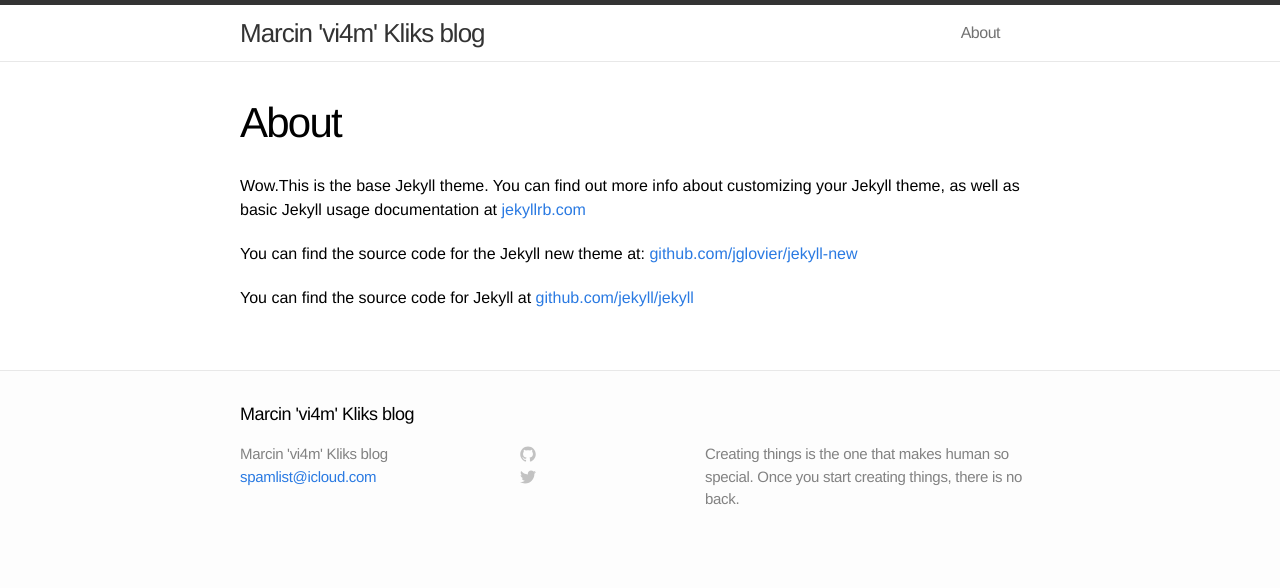
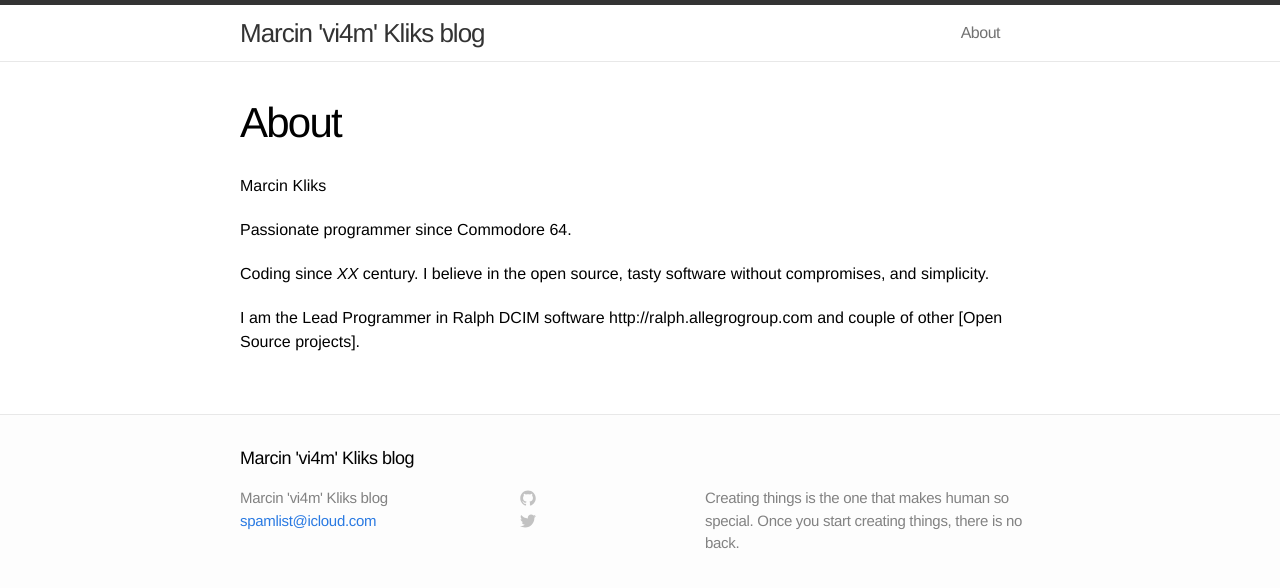
Before and after one commit to vi4m/vi4m.github.io, a Jekyll site: the page built from about.md, in a window 1280 px wide. Shown: the top 588 px of the page. Built offline with Jekyll 4.4.1, drawn with Linux system fonts in a browser that asks for light colours.

Commit message:
Updated about.md

```diff
--- a/about.md
+++ b/about.md
@@ -2,10 +2,13 @@
 layout: page
 title: About
 permalink: /about/
+published: true
 ---
 
-Wow.This is the base Jekyll theme. You can find out more info about customizing your Jekyll theme, as well as basic Jekyll usage documentation at [jekyllrb.com](http://jekyllrb.com/)
+Marcin Kliks
 
-You can find the source code for the Jekyll new theme at: [github.com/jglovier/jekyll-new](https://github.com/jglovier/jekyll-new)
+Passionate programmer since Commodore 64.
 
-You can find the source code for Jekyll at [github.com/jekyll/jekyll](https://github.com/jekyll/jekyll)
+Coding since *XX* century. I believe in the open source, tasty software without compromises, and simplicity.
+
+I am the Lead Programmer in Ralph DCIM software http://ralph.allegrogroup.com and couple of other [Open Source projects].
```
